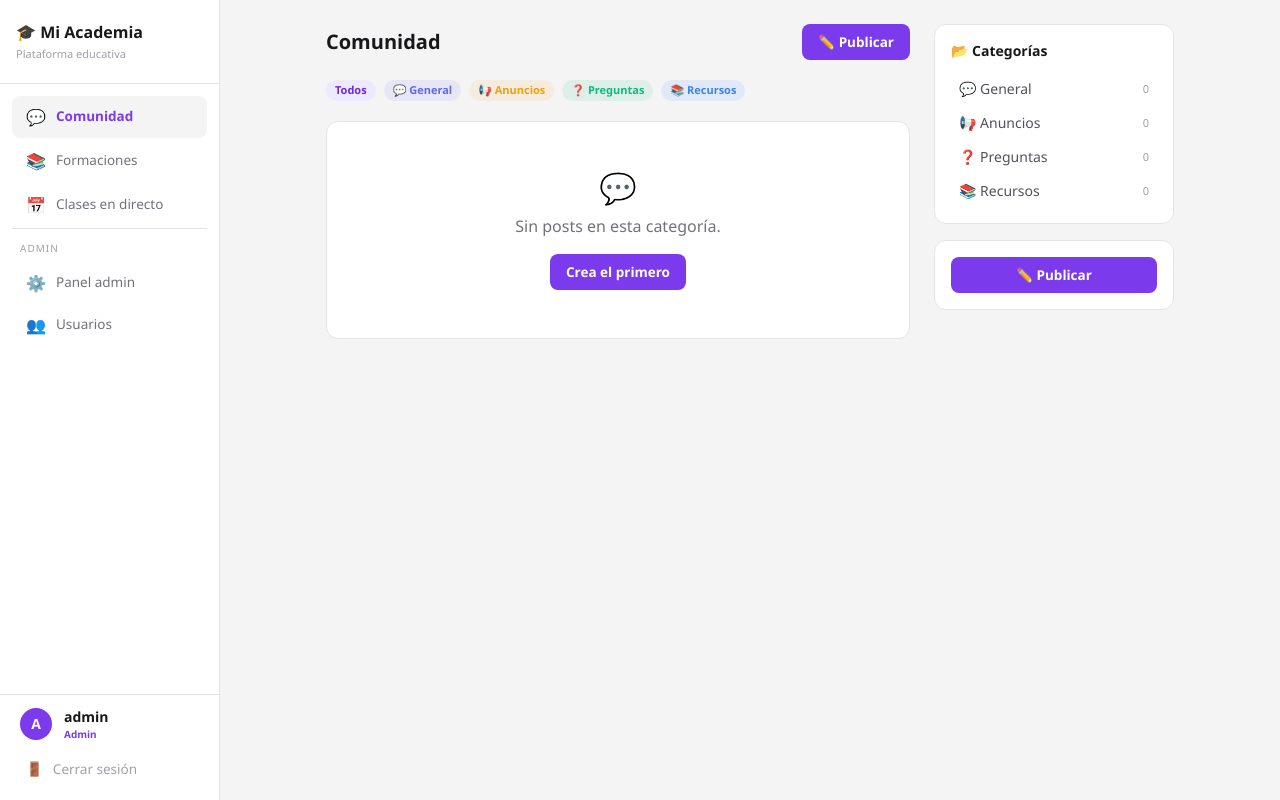
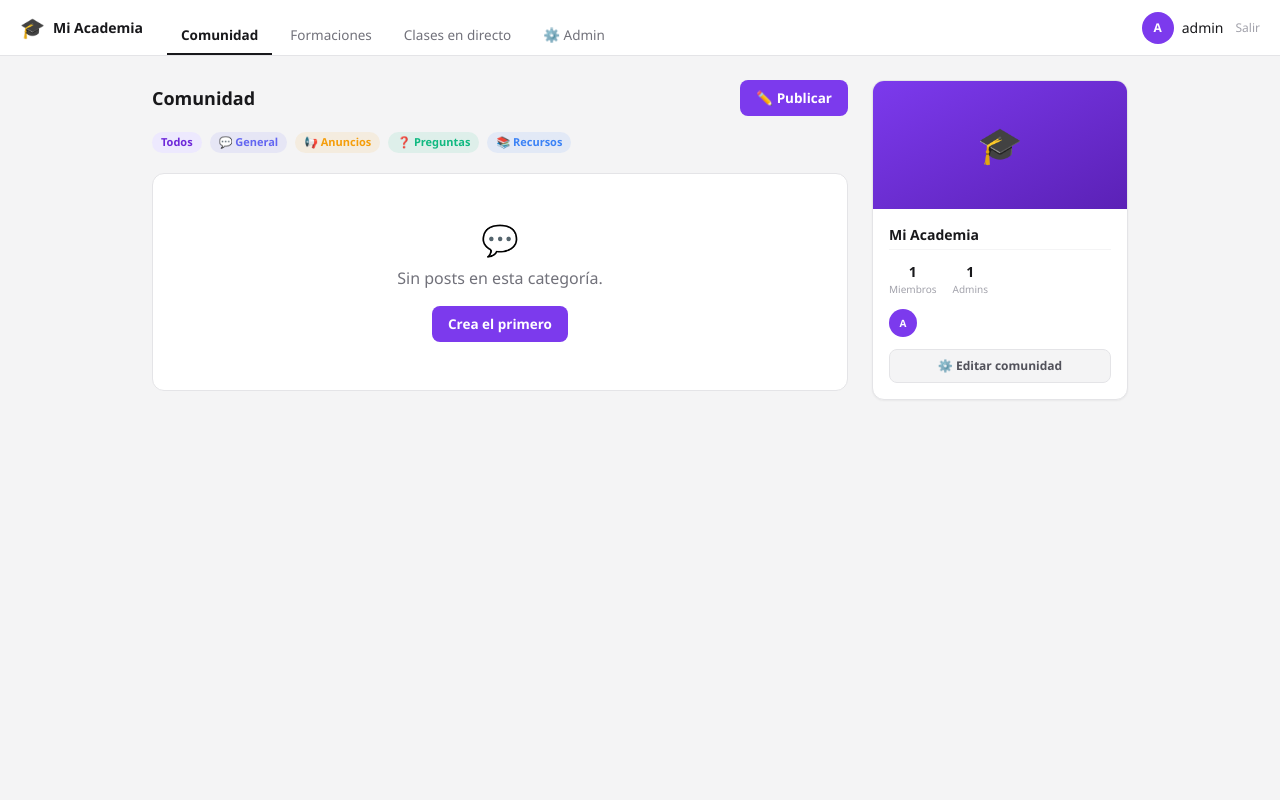
Before and after one commit to activehomees-png/miacademia, a Flask app: page / in a window 1280 px wide. Run offline with Flask 3, Linux system fonts and the light colour scheme; a user stored in the database is signed in; some libraries are stand-ins or nearby versions.

Commit message:
Skool-style top nav + community info panel
- base.html: replace sidebar with fixed top header (Community | Formaciones | Clases | Admin)
- community/feed.html: right panel with banner image, description, link, member/admin counts
- models.py: SiteSettings model (academy_name, image, description, link)
- app.py: context_processor injects site settings everywhere, admin_settings route
- admin/settings.html: form to edit community name, image, description, link

Co-Authored-By: Claude Sonnet 4.6 <noreply@anthropic.com>

```diff
--- a/app.py
+++ b/app.py
@@ -10,7 +10,8 @@ from flask_login import (LoginManager, login_user, logout_user,
 from sqlalchemy import text
 
 from models import (db, User, Category, Post, Comment,
-                    Course, Section, Lesson, LessonFile, Enrollment, LessonProgress, LiveClass)
+                    Course, Section, Lesson, LessonFile, Enrollment, LessonProgress, LiveClass,
+                    SiteSettings)
 
 app = Flask(__name__)
 app.config.from_pyfile('config.py')
@@ -47,6 +48,21 @@ def timeago(dt: datetime) -> str:
     return f'hace {int(s//86400)} d'
 
 app.jinja_env.filters['timeago'] = timeago
+
+def get_settings():
+    s = SiteSettings.query.first()
+    if not s:
+        s = SiteSettings()
+        db.session.add(s)
+        db.session.commit()
+    return s
+
+@app.context_processor
+def inject_settings():
+    try:
+        return {'site': get_settings()}
+    except Exception:
+        return {'site': SiteSettings()}
 
 # ── Auth helpers ──────────────────────────────────────────────────────────────
 
@@ -120,8 +136,12 @@ def community():
         q = q.filter_by(category_id=cat_id)
     posts      = q.limit(50).all()
     categories = Category.query.all()
+    member_count = User.query.count()
+    admin_count  = User.query.filter_by(role='admin').count()
+    admins       = User.query.filter_by(role='admin').limit(5).all()
     return render_template('community/feed.html',
-                           posts=posts, categories=categories, active_cat=cat_id)
+                           posts=posts, categories=categories, active_cat=cat_id,
+                           member_count=member_count, admin_count=admin_count, admins=admins)
 
 @app.route('/comunidad/nuevo', methods=['GET', 'POST'])
 @login_required
@@ -338,6 +358,22 @@ def admin_dashboard():
     }
     categories = Category.query.all()
     return render_template('admin/dashboard.html', stats=stats, categories=categories)
+
+@app.route('/admin/ajustes', methods=['GET', 'POST'])
+@login_required
+@admin_required
+def admin_settings():
+    s = get_settings()
+    if request.method == 'POST':
+        s.academy_name          = request.form.get('academy_name', s.academy_name).strip()
+        s.community_image       = request.form.get('community_image', '').strip()
+        s.community_description = request.form.get('community_description', '').strip()
+        s.link_url              = request.form.get('link_url', '').strip()
+        s.link_text             = request.form.get('link_text', '').strip()
+        db.session.commit()
+        flash('Ajustes guardados.', 'success')
+        return redirect(url_for('admin_settings'))
+    return render_template('admin/settings.html', s=s)
 
 @app.route('/admin/categorias/nueva', methods=['POST'])
 @login_required
@@ -577,6 +613,8 @@ def not_found(e):
 # ── INIT ──────────────────────────────────────────────────────────────────────
 
 def seed_db():
+    if not SiteSettings.query.first():
+        db.session.add(SiteSettings())
     if not User.query.filter_by(role='admin').first():
         admin = User(username='admin', email='admin@academia.com', role='admin')
         admin.set_password('admin123')
--- a/templates/base.html
+++ b/templates/base.html
@@ -8,16 +8,11 @@
 <style>
   body { background:#f4f4f5; color:#18181b; font-family:'Segoe UI',system-ui,sans-serif; margin:0; }
 
-  .sidebar { position:fixed; top:0; left:0; width:220px; height:100vh;
-             background:#fff; border-right:1px solid #e4e4e7;
-             display:flex; flex-direction:column; z-index:50; overflow-y:auto; }
-  .main { margin-left:220px; min-height:100vh; }
-
-  .nav-link { display:flex; align-items:center; gap:10px; padding:9px 14px;
-              border-radius:8px; color:#71717a; font-size:13.5px; font-weight:500;
-              text-decoration:none; transition:all .15s; }
-  .nav-link:hover  { background:#f4f4f5; color:#18181b; }
-  .nav-link.active { background:#f4f4f5; color:#7c3aed; font-weight:600; }
+  .tab-link { display:inline-flex; align-items:center; gap:6px; padding:8px 14px;
+              font-size:13.5px; font-weight:500; color:#71717a; text-decoration:none;
+              border-bottom:2px solid transparent; transition:all .15s; white-space:nowrap; }
+  .tab-link:hover  { color:#18181b; }
+  .tab-link.active { color:#18181b; font-weight:700; border-bottom-color:#18181b; }
 
   .card  { background:#fff; border:1px solid #e4e4e7; border-radius:12px; }
   .input { background:#fff; border:1px solid #d4d4d8; border-radius:8px;
@@ -42,78 +37,60 @@
 
   ::-webkit-scrollbar { width:4px; }
   ::-webkit-scrollbar-thumb { background:#d4d4d8; border-radius:3px; }
-
-  @media(max-width:768px){
-    .sidebar { transform:translateX(-100%); transition:.3s; }
-    .sidebar.open { transform:translateX(0); }
-    .main { margin-left:0; }
-  }
 </style>
 {% block head %}{% endblock %}
 </head>
 <body>
 
-<!-- SIDEBAR -->
-<aside class="sidebar" id="sidebar">
-  <div class="px-4 py-5 border-b border-[#e4e4e7]">
-    <p class="font-bold text-[#18181b] text-base">🎓 Mi Academia</p>
-    <p class="text-[11px] text-[#a1a1aa] mt-0.5">Plataforma educativa</p>
-  </div>
+<!-- TOP HEADER -->
+<header class="fixed top-0 left-0 right-0 h-14 bg-white border-b border-[#e4e4e7] z-50 flex items-center px-5 gap-4">
 
-  <nav class="flex-1 p-3 space-y-0.5">
+  <!-- Logo -->
+  <a href="{{ url_for('community') }}" class="flex items-center gap-2 flex-shrink-0 mr-2">
+    <span class="text-xl">🎓</span>
+    <span class="font-bold text-[#18181b] text-sm">{{ site.academy_name }}</span>
+  </a>
+
+  <!-- Nav tabs -->
+  <nav class="flex items-end h-full gap-1 flex-1 overflow-x-auto">
     <a href="{{ url_for('community') }}"
-       class="nav-link {% if request.endpoint in ('community','post_detail','new_post') %}active{% endif %}">
-      <span class="text-base">💬</span> Comunidad
+       class="tab-link {% if request.endpoint in ('community','post_detail','new_post') %}active{% endif %}">
+      Comunidad
     </a>
     <a href="{{ url_for('courses') }}"
-       class="nav-link {% if 'course' in (request.endpoint or '') or request.endpoint=='learn' %}active{% endif %}">
-      <span class="text-base">📚</span> Formaciones
+       class="tab-link {% if 'course' in (request.endpoint or '') or request.endpoint=='learn' %}active{% endif %}">
+      Formaciones
     </a>
     <a href="{{ url_for('calendar') }}"
-       class="nav-link {% if request.endpoint=='calendar' %}active{% endif %}">
-      <span class="text-base">📅</span> Clases en directo
+       class="tab-link {% if request.endpoint=='calendar' %}active{% endif %}">
+      Clases en directo
     </a>
-
     {% if current_user.is_admin %}
-    <div class="pt-3 mt-3 border-t border-[#e4e4e7]">
-      <p class="text-[10px] uppercase tracking-widest text-[#a1a1aa] px-2 mb-1.5">Admin</p>
-      <a href="{{ url_for('admin_dashboard') }}"
-         class="nav-link {% if request.endpoint=='admin_dashboard' %}active{% endif %}">
-        <span class="text-base">⚙️</span> Panel admin
-      </a>
-      <a href="{{ url_for('admin_users') }}"
-         class="nav-link {% if request.endpoint=='admin_users' %}active{% endif %}">
-        <span class="text-base">👥</span> Usuarios
-      </a>
-    </div>
+    <a href="{{ url_for('admin_dashboard') }}"
+       class="tab-link {% if 'admin' in (request.endpoint or '') %}active{% endif %}">
+      ⚙️ Admin
+    </a>
     {% endif %}
   </nav>
 
-  <div class="p-3 border-t border-[#e4e4e7]">
-    <div class="flex items-center gap-3 px-2 mb-2">
+  <!-- User area -->
+  <div class="flex items-center gap-3 flex-shrink-0">
+    <div class="flex items-center gap-2">
       <div class="w-8 h-8 rounded-full bg-violet-600 flex items-center justify-center
-                  text-white text-sm font-bold flex-shrink-0">
+                  text-white text-xs font-bold">
         {{ current_user.initials }}
       </div>
-      <div class="min-w-0 flex-1">
-        <p class="text-sm font-semibold text-[#18181b] truncate">{{ current_user.username }}</p>
-        {% if current_user.is_admin %}
-        <p class="text-[10px] text-violet-600 font-semibold">Admin</p>
-        {% else %}
-        <p class="text-[11px] text-[#a1a1aa] truncate">Alumno</p>
-        {% endif %}
-      </div>
+      <span class="text-sm font-medium text-[#18181b] hidden sm:block">{{ current_user.username }}</span>
     </div>
-    <a href="{{ url_for('logout') }}" class="nav-link text-[#a1a1aa]">
-      <span>🚪</span> Cerrar sesión
-    </a>
+    <a href="{{ url_for('logout') }}"
+       class="text-xs text-[#a1a1aa] hover:text-[#18181b] transition hidden sm:block">Salir</a>
   </div>
-</aside>
+</header>
 
-<main class="main">
+<main class="pt-14">
   {% with messages = get_flashed_messages(with_categories=true) %}
   {% if messages %}
-  <div class="fixed top-4 right-4 z-[70] space-y-2 max-w-sm" id="flash-wrap">
+  <div class="fixed top-16 right-4 z-[70] space-y-2 max-w-sm" id="flash-wrap">
     {% for cat, msg in messages %}
     <div class="flex items-start gap-3 px-4 py-3 rounded-xl text-sm font-medium shadow-lg border
       {% if cat=='error' %}bg-red-50 border-red-200 text-red-700
@@ -127,7 +104,7 @@
   {% endif %}
   {% endwith %}
 
-  <div class="p-6 {% block content_class %}max-w-4xl mx-auto{% endblock %}">
+  <div class="p-6 {% block content_class %}max-w-5xl mx-auto{% endblock %}">
     {% block content %}{% endblock %}
   </div>
 </main>
--- a/templates/community/feed.html
+++ b/templates/community/feed.html
@@ -1,17 +1,18 @@
 {% extends 'base.html' %}
 {% block title %}Comunidad{% endblock %}
+{% block content_class %}max-w-5xl mx-auto{% endblock %}
 
 {% block content %}
 <div class="flex gap-6">
 
   <!-- FEED -->
   <div class="flex-1 min-w-0">
-    <div class="flex items-center justify-between mb-5">
-      <h1 class="text-xl font-bold text-[#18181b]">Comunidad</h1>
+    <div class="flex items-center justify-between mb-4">
+      <h1 class="text-lg font-bold text-[#18181b]">Comunidad</h1>
       <a href="{{ url_for('new_post') }}" class="btn btn-primary">✏️ Publicar</a>
     </div>
 
-    <!-- Filtros -->
+    <!-- Filtros por categoría -->
     <div class="flex flex-wrap gap-2 mb-5">
       <a href="{{ url_for('community') }}"
          class="badge cursor-pointer transition {% if not active_cat %}bg-violet-100 text-violet-700{% else %}bg-white border border-[#e4e4e7] text-[#71717a] hover:bg-[#f4f4f5]{% endif %}">
@@ -67,23 +68,67 @@
     </div>
   </div>
 
-  <!-- Sidebar derecho -->
-  <div class="w-60 flex-shrink-0 hidden lg:block space-y-4">
-    <div class="bg-white border border-[#e4e4e7] rounded-xl p-4">
-      <h3 class="text-sm font-semibold text-[#18181b] mb-3">📂 Categorías</h3>
-      <div class="space-y-0.5">
-        {% for cat in categories %}
-        <a href="{{ url_for('community', cat=cat.id) }}"
-           class="flex items-center justify-between py-1.5 px-2 rounded-lg hover:bg-[#f4f4f5] transition">
-          <span class="text-sm text-[#52525b]">{{ cat.emoji }} {{ cat.name }}</span>
-          <span class="text-[11px] text-[#a1a1aa]">{{ cat.posts | length }}</span>
+  <!-- Panel de comunidad (derecha, estilo Skool) -->
+  <div class="w-64 flex-shrink-0 hidden lg:block space-y-4">
+
+    <div class="bg-white border border-[#e4e4e7] rounded-xl overflow-hidden shadow-sm">
+
+      <!-- Imagen banner -->
+      {% if site.community_image %}
+      <div class="w-full h-36 bg-[#1a1a1a] overflow-hidden">
+        <img src="{{ site.community_image }}" alt="Comunidad" class="w-full h-full object-cover"/>
+      </div>
+      {% else %}
+      <div class="w-full h-32 bg-gradient-to-br from-violet-600 to-violet-800 flex items-center justify-center">
+        <span class="text-4xl">🎓</span>
+      </div>
+      {% endif %}
+
+      <div class="p-4">
+        <h2 class="font-bold text-[#18181b] text-sm mb-1">{{ site.academy_name }}</h2>
+
+        {% if site.community_description %}
+        <p class="text-xs text-[#71717a] leading-relaxed mb-3">{{ site.community_description }}</p>
+        {% endif %}
+
+        {% if site.link_url %}
+        <a href="{{ site.link_url }}" target="_blank" rel="noopener noreferrer"
+           class="flex items-center gap-1.5 text-xs text-violet-600 hover:text-violet-700 font-medium mb-3 transition">
+          🔗 {{ site.link_text or site.link_url }}
         </a>
-        {% endfor %}
+        {% endif %}
+
+        <!-- Stats -->
+        <div class="flex gap-4 py-3 border-t border-[#f4f4f5]">
+          <div class="text-center">
+            <p class="font-bold text-[#18181b] text-sm">{{ member_count }}</p>
+            <p class="text-[10px] text-[#a1a1aa]">Miembros</p>
+          </div>
+          <div class="text-center">
+            <p class="font-bold text-[#18181b] text-sm">{{ admin_count }}</p>
+            <p class="text-[10px] text-[#a1a1aa]">Admins</p>
+          </div>
+        </div>
+
+        <!-- Admin avatars -->
+        {% if admins %}
+        <div class="flex gap-1.5 mb-3">
+          {% for admin in admins %}
+          <div class="w-7 h-7 rounded-full bg-violet-600 flex items-center justify-center
+                      text-white text-[10px] font-bold" title="{{ admin.username }}">
+            {{ admin.initials }}
+          </div>
+          {% endfor %}
+        </div>
+        {% endif %}
+
+        {% if current_user.is_admin %}
+        <a href="{{ url_for('admin_settings') }}"
+           class="btn btn-secondary w-full justify-center text-xs">⚙️ Editar comunidad</a>
+        {% endif %}
       </div>
     </div>
-    <div class="bg-white border border-[#e4e4e7] rounded-xl p-4">
-      <a href="{{ url_for('new_post') }}" class="btn btn-primary w-full justify-center">✏️ Publicar</a>
-    </div>
+
   </div>
 
 </div>
```
Also changed, not shown: models.py (+9 -0 lines), templates/admin/settings.html (added, +46 -0 lines).
